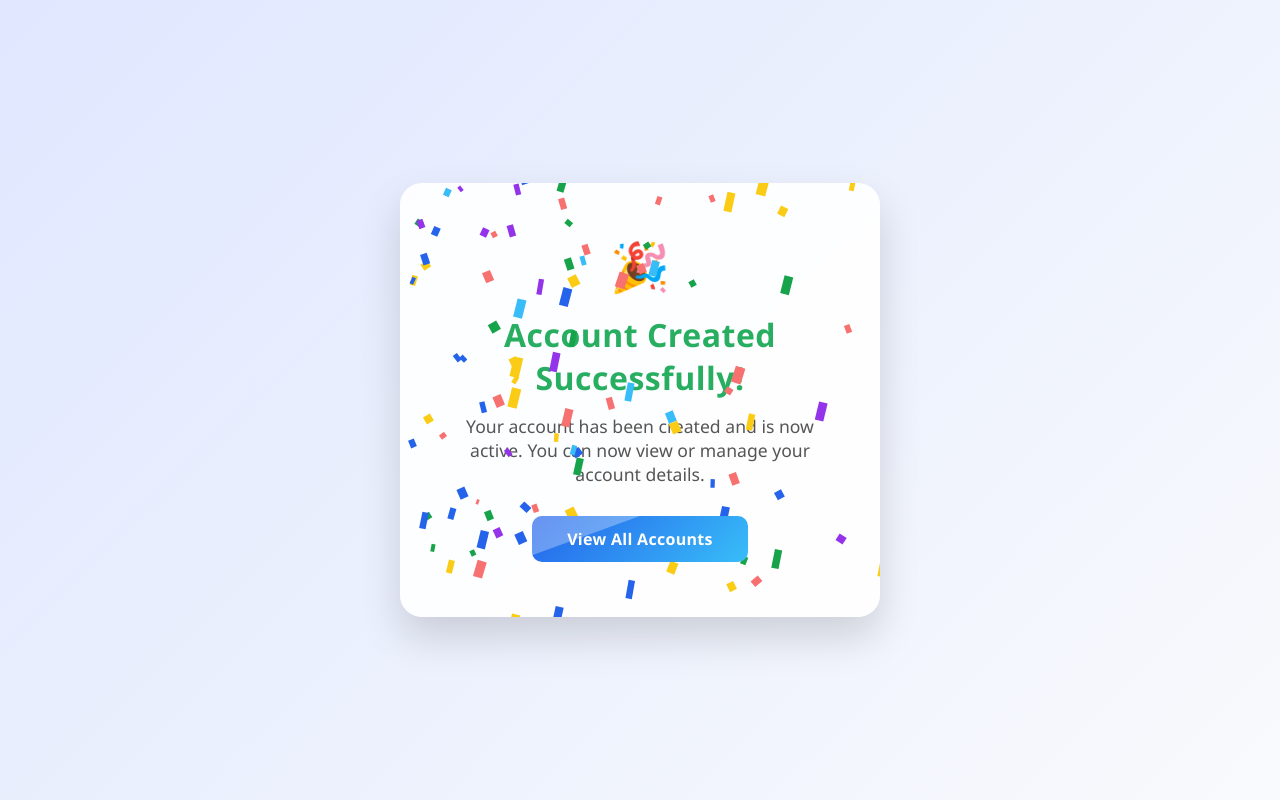
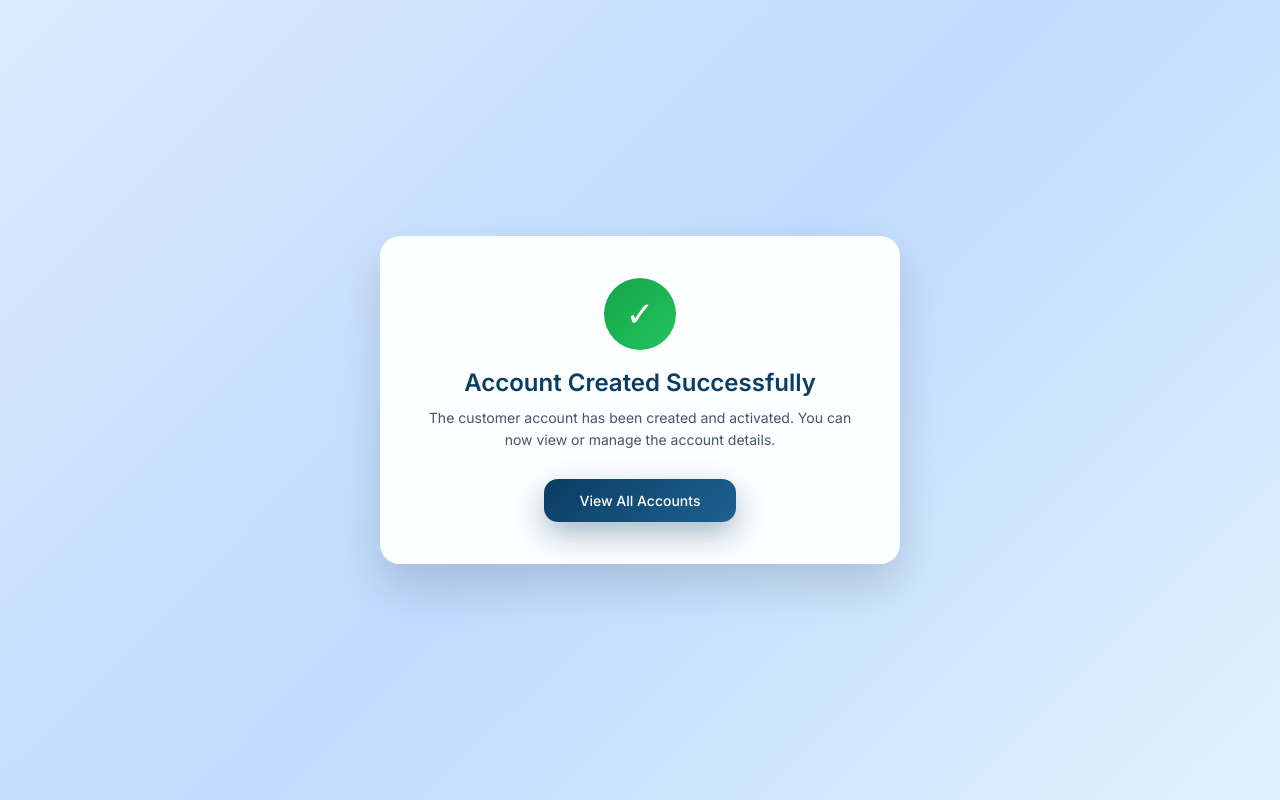
Before and after one commit to tanvi2711/Python_Full_stack_Projects, a Flask app: template BANKAPP/templates/newaccountsuccess.html in a window 1280 px wide. Run offline with Flask 3, Linux system fonts and the light colour scheme; the template is opened without the code that fills it, so the values that code supplies are empty.

Commit message:
enhance css of  newaccountsuccess.html

```diff
--- a/BANKAPP/templates/newaccountsuccess.html
+++ b/BANKAPP/templates/newaccountsuccess.html
@@ -2,218 +2,135 @@
 <html lang="en">
 <head>
 <meta charset="UTF-8">
-<meta name="viewport" content="width=device-width, initial-scale=1.0">
-<title>Account Created | SecureBank</title>
+<title>Smart Bank | Successfully Created </title>
+<meta name="viewport" content="width=device-width, initial-scale=1">
+
+<!-- Font -->
+<link href="https://fonts.googleapis.com/css2?family=Inter:wght@400;500;600&display=swap" rel="stylesheet">
+
 <style>
-:root {
-    --primary: #2563eb;
-    --accent: #38bdf8;
-    --success: #27ae60;
-    --shadow: rgba(0,0,0,0.15);
+*{
+    margin:0;
+    padding:0;
+    box-sizing:border-box;
+    font-family:'Inter',sans-serif;
 }
 
-/* ---------- Global Reset ---------- */
-* {
-    margin: 0;
-    padding: 0;
-    box-sizing: border-box;
-    font-family: 'Poppins', 'Segoe UI', Tahoma, Geneva, Verdana, sans-serif;
+/* ================= PAGE ================= */
+body{
+    min-height:100vh;
+    display:flex;
+    justify-content:center;
+    align-items:center;
+    background:linear-gradient(135deg,#dbeafe,#bfdbfe,#e0f2fe);
+    padding:16px;
 }
 
-/* ---------- Body Background ---------- */
-body {
-    min-height: 100vh;
-    display: flex;
-    justify-content: center;
-    align-items: center;
-    background: linear-gradient(135deg, #e0e7ff, #f8fafc);
-    overflow-x: hidden;
+/* ================= CARD ================= */
+.success-card{
+    background:rgba(255,255,255,0.97);
+    width:100%;
+    max-width:520px;
+    padding:42px 44px;
+    border-radius:20px;
+    text-align:center;
+    box-shadow:0 22px 45px rgba(0,0,0,0.14);
 }
 
-/* ---------- Container Box ---------- */
-.container {
-    background: rgba(255,255,255,0.9);
-    backdrop-filter: blur(12px);
-    padding: 50px 60px;
-    border-radius: 22px;
-    max-width: 480px;
-    width: 95%;
-    text-align: center;
-    box-shadow: 0 20px 40px var(--shadow);
-    transition: all 0.3s ease;
-    position: relative;
+/* ================= ICON ================= */
+.icon{
+    width:72px;
+    height:72px;
+    margin:0 auto 18px;
+    border-radius:50%;
+    background:linear-gradient(135deg,#16a34a,#22c55e);
+    display:flex;
+    align-items:center;
+    justify-content:center;
+    color:#ffffff;
+    font-size:34px;
 }
 
-.container:hover {
-    transform: translateY(-4px);
-    box-shadow: 0 28px 50px rgba(0,0,0,0.25);
+/* ================= TEXT ================= */
+.success-card h1{
+    font-size:24px;
+    font-weight:600;
+    color:#0a3d62;
+    margin-bottom:10px;
 }
 
-/* ---------- Confetti Canvas ---------- */
-canvas {
-    position: absolute;
-    top: 0;
-    left: 0;
-    pointer-events: none;
-    width: 100%;
-    height: 100%;
-    border-radius: 22px;
+.success-card p{
+    font-size:14px;
+    color:#475569;
+    line-height:1.6;
+    margin-bottom:28px;
 }
 
-/* ---------- Success Icon ---------- */
-.icon {
-    font-size: 3rem;
-    color: var(--success);
-    margin-bottom: 15px;
-    animation: bounceIn 0.8s ease;
+/* ================= BUTTON ================= */
+.btn-primary{
+    display:inline-block;
+    padding:13px 36px;
+    background:linear-gradient(135deg,#0a3d62,#1e6091);
+    color:#ffffff;
+    text-decoration:none;
+    border-radius:14px;
+    font-size:14px;
+    font-weight:500;
+    box-shadow:0 12px 30px rgba(10,61,98,.35);
+    transition:.25s;
 }
 
-/* ---------- Heading & Text ---------- */
-h1 {
-    color: var(--success);
-    font-size: 2rem;
-    margin-bottom: 15px;
-    font-weight: 700;
-    letter-spacing: 0.5px;
-    animation: fadeInDown 0.6s ease;
+.btn-primary:hover{
+    transform:translateY(-2px);
+    opacity:.95;
 }
 
-p {
-    font-size: 1.1rem;
-    color: #555;
-    margin-bottom: 30px;
-    animation: fadeInUp 0.6s ease;
-}
+/* ================= RESPONSIVE ================= */
+@media(max-width:520px){
 
-/* ---------- Button ---------- */
-.btn {
-    display: inline-block;
-    background: linear-gradient(135deg, var(--primary), var(--accent));
-    color: #fff;
-    padding: 12px 35px;
-    text-decoration: none;
-    border-radius: 10px;
-    font-weight: 600;
-    font-size: 16px;
-    letter-spacing: 0.3px;
-    transition: all 0.3s ease;
-    position: relative;
-    overflow: hidden;
-}
+    .success-card{
+        padding:32px 26px;
+    }
 
-.btn::after {
-    content: '';
-    position: absolute;
-    width: 100%;
-    height: 100%;
-    background: rgba(255,255,255,0.3);
-    top: -100%;
-    left: 0;
-    transition: all 0.5s ease;
-    transform: skewY(-20deg);
-}
+    .icon{
+        width:60px;
+        height:60px;
+        font-size:28px;
+    }
 
-.btn:hover::after {
-    top: 0;
-}
+    .success-card h1{
+        font-size:22px;
+    }
 
-.btn:hover {
-    background: linear-gradient(135deg, #1d4ed8, #0ea5e9);
-    transform: translateY(-2px);
-    box-shadow: 0 6px 14px rgba(52,152,219,0.3);
-}
+    .success-card p{
+        font-size:13px;
+    }
 
-/* ---------- Animations ---------- */
-@keyframes fadeInDown {
-    from { opacity: 0; transform: translateY(-20px); }
-    to { opacity: 1; transform: translateY(0); }
-}
-
-@keyframes fadeInUp {
-    from { opacity: 0; transform: translateY(20px); }
-    to { opacity: 1; transform: translateY(0); }
-}
-
-@keyframes bounceIn {
-    0% { transform: scale(0.5); opacity: 0; }
-    80% { transform: scale(1.1); opacity: 1; }
-    100% { transform: scale(1); }
-}
-
-/* ---------- Responsive ---------- */
-@media(max-width:500px){
-    .container { padding: 40px 25px; border-radius: 16px; }
-    h1 { font-size: 1.6rem; }
-    .btn { padding: 10px 25px; font-size: 15px; }
-    p { font-size: 1rem; }
+    .btn-primary{
+        width:100%;
+        text-align:center;
+    }
 }
 </style>
 </head>
+
 <body>
-<div class="container">
-    <canvas id="confetti"></canvas>
-    <div class="icon">🎉</div>
-    <h1>Account Created Successfully!</h1>
-    <p>Your account has been created and is now active. You can now view or manage your account details.</p>
-    <a href="{{url_for('allaccounts')}}" class="btn">View All Accounts</a>
+
+<div class="success-card">
+
+    <div class="icon">✓</div>
+
+    <h1>Account Created Successfully</h1>
+    <p>
+        The customer account has been created and activated.
+        You can now view or manage the account details.
+    </p>
+
+    <a href="{{ url_for('allaccounts') }}" class="btn-primary">
+        View All Accounts
+    </a>
+
 </div>
 
-<script>
-// ---------- Confetti Animation ----------
-const canvas = document.getElementById('confetti');
-const ctx = canvas.getContext('2d');
-canvas.width = canvas.offsetWidth;
-canvas.height = canvas.offsetHeight;
-
-let confettiPieces = [];
-const colors = ['#2563eb','#38bdf8','#facc15','#16a34a','#f87171','#9333ea'];
-
-function random(min,max){ return Math.random()*(max-min)+min; }
-
-for(let i=0;i<150;i++){
-    confettiPieces.push({
-        x: random(0,canvas.width),
-        y: random(0,canvas.height),
-        r: random(5,10),
-        d: random(2,5),
-        color: colors[Math.floor(Math.random()*colors.length)],
-        tilt: random(-10,10),
-        tiltAngleIncremental: random(0.05,0.12),
-        tiltAngle: 0
-    });
-}
-
-function draw(){
-    ctx.clearRect(0,0,canvas.width,canvas.height);
-    confettiPieces.forEach(p=>{
-        ctx.beginPath();
-        ctx.lineWidth = p.r;
-        ctx.strokeStyle = p.color;
-        ctx.moveTo(p.x + p.tilt + p.r/2, p.y);
-        ctx.lineTo(p.x + p.tilt, p.y + p.tilt + p.r/2);
-        ctx.stroke();
-    });
-    update();
-}
-
-function update(){
-    confettiPieces.forEach(p=>{
-        p.tiltAngle += p.tiltAngleIncremental;
-        p.y += (Math.cos(p.d) + 3 + p.r/2)/2;
-        p.x += Math.sin(p.d);
-        p.tilt = Math.sin(p.tiltAngle) * 15;
-        if(p.y > canvas.height) p.y = -10;
-        if(p.x > canvas.width) p.x = 0;
-    });
-}
-
-setInterval(draw,20);
-
-// ---------- Resize Canvas ----------
-window.addEventListener('resize', ()=>{
-    canvas.width = canvas.offsetWidth;
-    canvas.height = canvas.offsetHeight;
-});
-</script>
 </body>
 </html>
```
